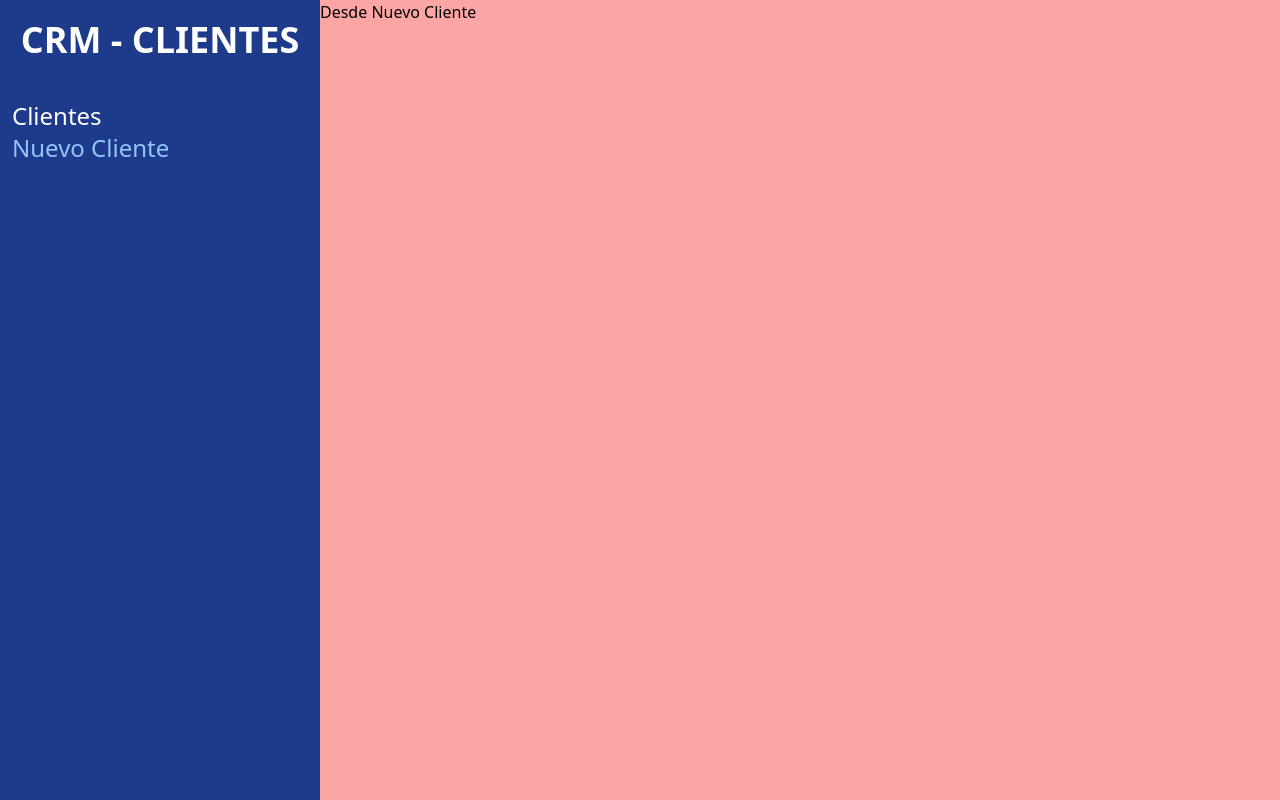
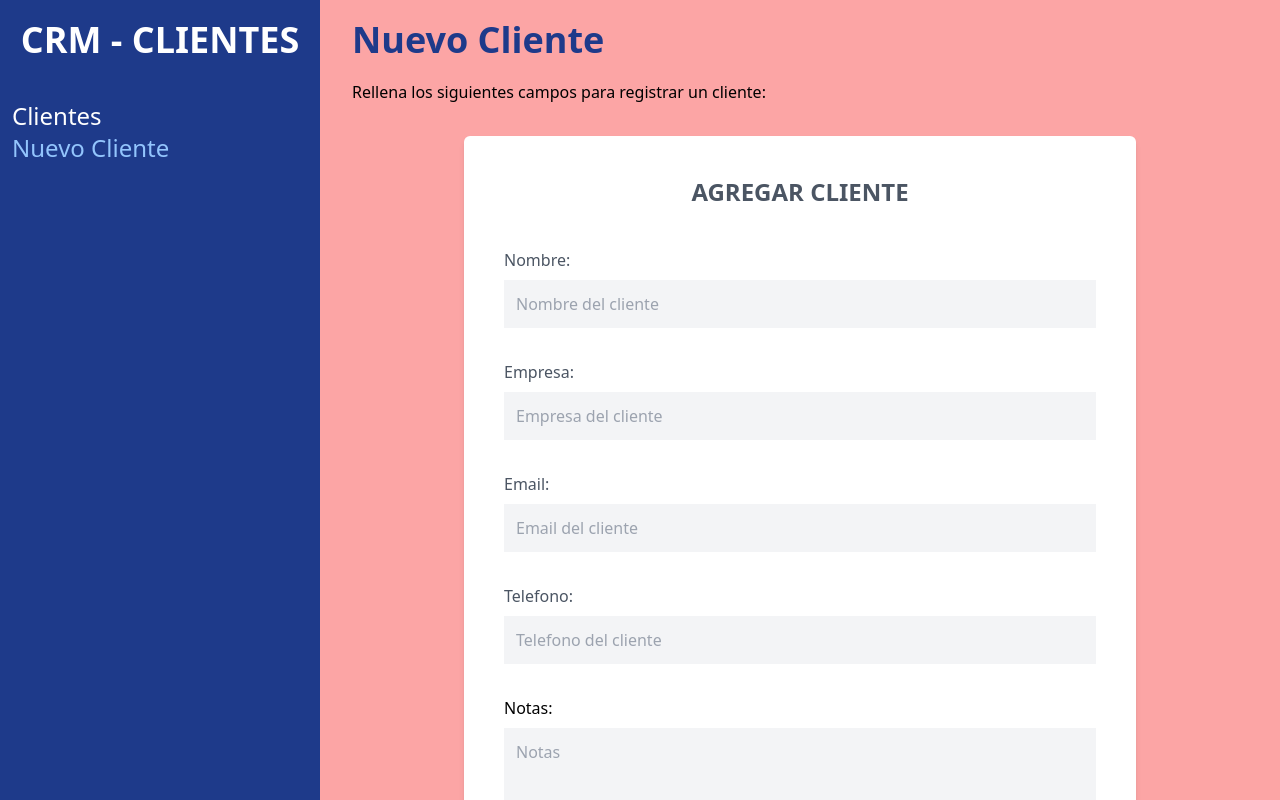
Before and after one commit to ricardocredondo/04-crm, a React (Vite) app: page /clientes/nuevo in a window 1280 px wide. Built offline with nearby package versions, Linux system fonts and the light colour scheme.

Commit message:
update 12/02

```diff
--- a/package.json
+++ b/package.json
@@ -8,9 +8,11 @@
     "preview": "vite preview"
   },
   "dependencies": {
+    "formik": "^2.2.9",
     "react": "^17.0.2",
     "react-dom": "^17.0.2",
-    "react-router-dom": "^6.2.1"
+    "react-router-dom": "^6.2.1",
+    "yup": "^0.32.11"
   },
   "devDependencies": {
     "@vitejs/plugin-react": "^1.0.7",
--- /dev/null
+++ b/src/components/Formulario.jsx
@@ -0,0 +1,95 @@
+import { Formik, Form, Field } from 'formik';
+const Formulario = () => {
+  const handleSubmit = (values) => {
+    console.log(values);
+  };
+  return (
+    <div className="md:w-3/4 mt-8 p-10 bg-white rounded-md shadow-md mx-auto">
+      <h1 className="text-gray-600 font-bold text-2xl text-center  uppercase">
+        Agregar cliente
+      </h1>
+      <Formik
+        initialValues={{
+          nombre: '',
+          empresa: '',
+          email: '',
+          telefono: '',
+          notas: '',
+        }}
+        onSubmit={(values) => {
+          handleSubmit(values);
+        }}
+      >
+        {() => (
+          <Form className="mt-10">
+            <div className="mb-8">
+              <label htmlFor="nombre" className="text-gray-600">
+                Nombre:
+              </label>
+              <Field
+                type="text"
+                id="nombre"
+                className="block w-full mt-2 p-3 bg-gray-100"
+                placeholder="Nombre del cliente"
+                name="nombre"
+              />
+            </div>
+            <div className="mb-8">
+              <label htmlFor="empresa" className="text-gray-600">
+                Empresa:
+              </label>
+              <Field
+                type="text"
+                id="empresa"
+                className="block w-full mt-2 p-3 bg-gray-100"
+                placeholder="Empresa del cliente"
+                name="empresa"
+              />
+            </div>
+            <div className="mb-8">
+              <label htmlFor="email" className="text-gray-600">
+                Email:
+              </label>
+              <Field
+                type="email"
+                id="email"
+                className="block w-full mt-2 p-3 bg-gray-100"
+                placeholder="Email del cliente"
+                name="email"
+              />
+            </div>
+            <div className="mb-8">
+              <label htmlFor="telefono" className="text-gray-600">
+                Telefono:
+              </label>
+              <Field
+                type="tel"
+                id="telefono"
+                className="block w-full mt-2 p-3 bg-gray-100"
+                placeholder="Telefono del cliente"
+                name="telefono"
+              />
+            </div>
+            <div className="mb-12">
+              <label htmlFor="notas">Notas:</label>
+              <Field
+                as="textarea"
+                id="notas"
+                className="block w-full h-40 mt-2 p-3 bg-gray-100 resize-none"
+                placeholder="Notas"
+                name="notas"
+              />
+            </div>
+            <input
+              type="submit"
+              value="Guardar Cliente"
+              className="w-full p-3 text-lg text-white font-bold uppercase bg-blue-800 cursor-pointer"
+            />
+          </Form>
+        )}
+      </Formik>
+    </div>
+  );
+};
+
+export default Formulario;
--- a/src/layout/Layout.jsx
+++ b/src/layout/Layout.jsx
@@ -26,7 +26,7 @@ const Layout = () => {
           </Link>
         </nav>
       </div>
-      <div className="md:w-3/4">
+      <div className="md:w-3/4 md:h-screen px-8 py-5 overflow-y-scroll">
         <Outlet />
       </div>
     </div>
--- a/src/pages/NuevoCliente.jsx
+++ b/src/pages/NuevoCliente.jsx
@@ -1,10 +1,13 @@
-import React from 'react';
-
+import Formulario from '../components/Formulario';
 const NuevoCliente = () => {
   return (
-    <div>
-      <h1>Desde Nuevo Cliente</h1>
-    </div>
+    <>
+      <h1 className="font-black text-4xl text-blue-900">Nuevo Cliente</h1>
+      <p className="mt-5">
+        Rellena los siguientes campos para registrar un cliente:
+      </p>
+      <Formulario />
+    </>
   );
 };
 
```
Also changed, not shown: 1 other file (tests, documents, lock files or other folders).
